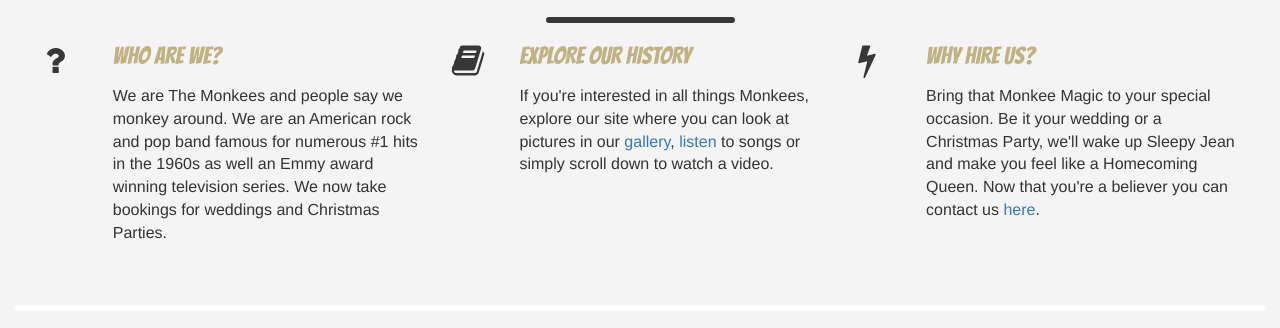
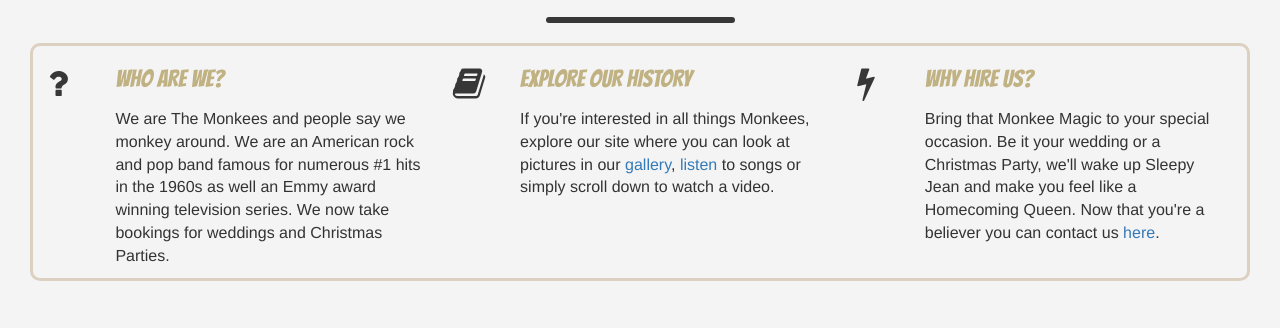
Before and after one commit to Bad-Gandalf/milestone1-website-for-band, a plain HTML site: page index.html in a window 1280 px wide. Shown: the part 454-782 px from the top of the page. Drawn offline with nearby package versions, Linux system fonts and the light colour scheme.

Commit message:
index.html styled to enhance introductory story

```diff
--- a/assets/css/style.css
+++ b/assets/css/style.css
@@ -76,6 +76,11 @@ body {
     font-size: 35px;
 }
 
+.intro-row {
+    border: solid #dcd0c0;
+    padding-top: 20px;
+    border-radius: 10px;
+}
 /*-----------------------Special Paddings/Margins/Text*/
 
 h1,h2,h3,h4 {
--- a/index.html
+++ b/index.html
@@ -56,7 +56,7 @@
                 </div>
                 <hr class="welcome-hr">
             </div>
-            <div class="row">
+            <div class="row intro-row">
                 <div class="col-xs-10 col-xs-offset-1 col-sm-offset-0 col-sm-4 col-md-4">
                     <div class="row">
                         <div class="col-xs-2 col-sm-2 col-md-2">
```
